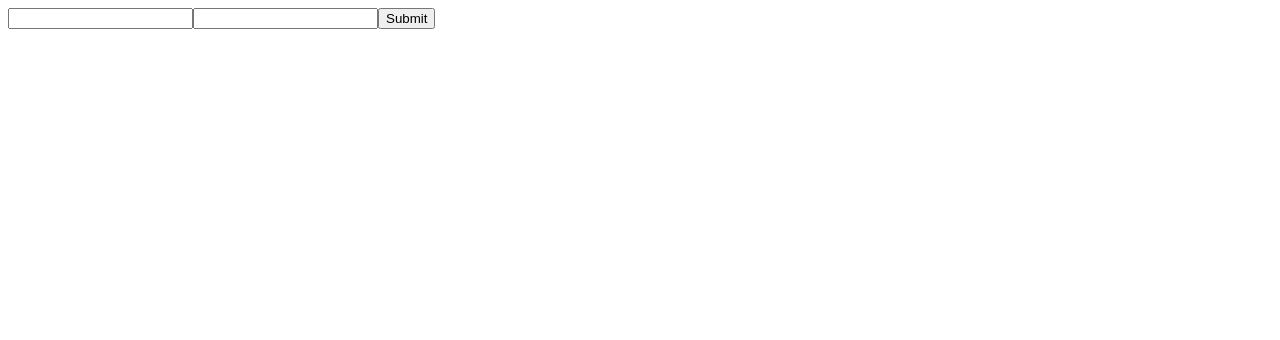
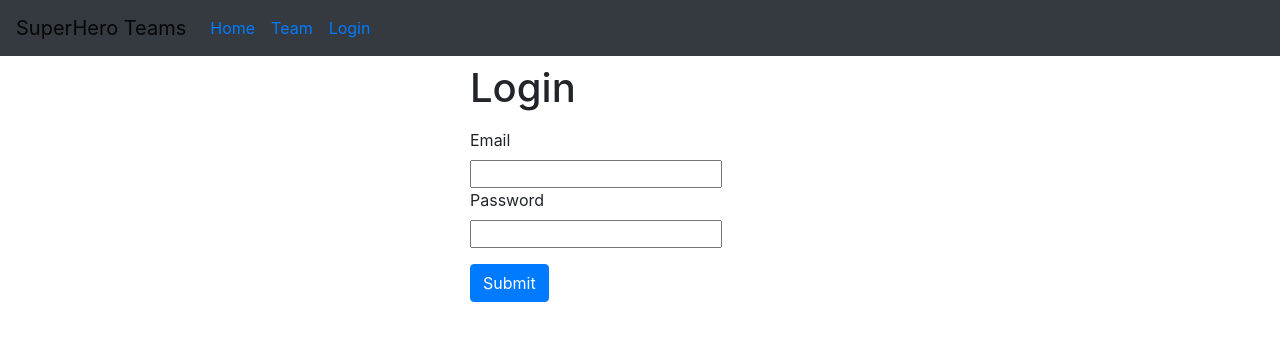
Before and after one commit to maxirama/superhero-challenge, a React (Create React App) app: page /login in a window 1280 px wide. Shown: the top 340 px of the page. Built offline with nearby package versions, Linux system fonts and the light colour scheme.

Commit message:
Add Navbar component. Refactorized Character component.

```diff
--- a/public/index.html
+++ b/public/index.html
@@ -1,15 +1,17 @@
 <!DOCTYPE html>
 <html lang="en">
+
 <head>
   <meta charset="utf-8" />
   <link rel="icon" href="%PUBLIC_URL%/favicon.ico" />
-    <meta name="viewport" content="width=device-width, initial-scale=1" />
-    <meta name="theme-color" content="#000000" />
-    <meta
-      name="description"
-      content="Web site created using create-react-app"
-    />
+  <meta name="viewport" content="width=device-width, initial-scale=1">
+  <meta name=" theme-color" content="#000000" />
+  <meta name="description" content="Web site created using create-react-app" />
+  <!-- We copy this link so we can use bootcamp along all our website. -->
+  <link rel="stylesheet" href="https://maxcdn.bootstrapcdn.com/bootstrap/4.0.0/css/bootstrap.min.css"
+    integrity="sha384-Gn5384xqQ1aoWXA+058RXPxPg6fy4IWvTNh0E263XmFcJlSAwiGgFAW/dAiS6JXm" crossorigin="anonymous">
   <link rel="apple-touch-icon" href="%PUBLIC_URL%/logo192.png" />
+  <link rel='stylesheet' href='style.css'>
   <!--
       manifest.json provides metadata used when your web app is installed on a
       user's mobile device or desktop. See https://developers.google.com/web/fundamentals/web-app-manifest/
@@ -26,7 +28,14 @@
     -->
   <title>React App</title>
 </head>
+
 <body>
+  <!-- JavaScript Bundle with Popper -->
+  <!-- This script allows us to use JS in our bootstrap components. -->
+  <script src="https://cdn.jsdelivr.net/npm/bootstrap@5.1.3/dist/js/bootstrap.bundle.min.js"
+    integrity="sha384-ka7Sk0Gln4gmtz2MlQnikT1wXgYsOg+OMhuP+IlRH9sENBO0LRn5q+8nbTov4+1p"
+    crossorigin="anonymous"></script>
+
   <noscript>You need to enable JavaScript to run this app.</noscript>
   <div id="root"></div>
   <!--
@@ -40,4 +49,5 @@
       To create a production bundle, use `npm run build` or `yarn build`.
     -->
 </body>
+
 </html>
--- /dev/null
+++ b/public/style.css
@@ -0,0 +1,8 @@
+* {
+  margin: 0;
+  padding: 0;
+}
+
+/* body {
+  background-color: rgb(9, 0, 31);
+} */
--- a/src/App.js
+++ b/src/App.js
@@ -3,7 +3,7 @@ import Login from "./pages/Login";
 import Home from "./pages/Home";
 import { BrowserRouter, Link, Route, Routes } from "react-router-dom";
 import Context from "./context/AuthContext";
-
+import Menu from "./components/Navbar";
 // Imports:
 //  Default => Same name as the default export
 //  {ImportOne, ImportTwo} (Naming import) => More than one export from the file
@@ -36,9 +36,10 @@ function App() {
         {/* Context provider wraps our Pages, so the pages can access to the Context props */}
         <Context.Provider value={localStorage.superHeroToken}>
           {/* Routes also wraps our pages, so the children can use React Router functionalitys. */}
+          <Menu></Menu>
           <Routes>
             <Route path="/" element={<Home />} />
-            <Route path="login" element={<Login />} />
+            <Route path="/login" element={<Login />} />
           </Routes>
         </Context.Provider>
       </BrowserRouter>
--- /dev/null
+++ b/src/components/Button.js
@@ -0,0 +1,7 @@
+import React from "react";
+
+export const Button = ({ onClick, text }) => {
+  return <button>{text}</button>;
+};
+
+export default Button;
--- a/src/components/Character.js
+++ b/src/components/Character.js
@@ -1,18 +1,22 @@
 import React from "react";
+import Button from "../components/Button";
+import { Card } from "react-bootstrap";
 
 // powerStats prop is an array of arrays maped by Object.entries method.
-const Character = ({ name, powerStats, img }) => {
+const Character = ({ name, powerStats, img, onClick }) => {
   return (
-    <div>
-      <h4>{name}</h4>
-      <img src={img} alt={`${name} card`} />
+    <Card style={{ width: "10em" }}>
+      <Card.Img variant="top" src="{img}" />
+      <Card.Body>
+        <Card.Title>{name}</Card.Title>
         <div>
           {powerStats.map((stat) => {
             const [key, value] = stat;
             return <div>{`${key.toUpperCase()} : ${value}`}</div>;
           })}
         </div>
-    </div>
+      </Card.Body>
+    </Card>
   );
 };
 
--- a/src/components/ListOfCharacters.js
+++ b/src/components/ListOfCharacters.js
@@ -1,19 +1,35 @@
 import React from "react";
 import { useState } from "react";
 import Character from "./Character";
+import Button from "./Button";
 
-const ListOfCharacters = ({ characters }) => {
-  const [heroTeam, setHeroTeam] = useState({});
+const ListOfCharacters = ({ characters, onClick }) => {
+  /* For our requirements, the hero/villains team must be in balance:
+  3 good and 3 evil, so each time before we try to add a Hero, we must
+  check it doesnt unbalance our team.
+  */
 
-  const checkHeroes = () => {};
+  // checkAlignmentBalance = (heroes) => {
+  // //   let good = 0;
+  // //   let evil = 0;
+
+  // //   heroes.forEach({hero}=>{
+
+  // //   })
+  // // };
+
   const buildCharacterResult = (character) => {
     return (
+      <>
         <Character
           id={character.id}
           name={character.name}
           img={character.image.url}
           powerStats={Object.entries(character.powerstats)}
+          alignment={character.biography.alignment}
         />
+        <Button text="Add to Team" onClick={onClick}></Button>
+      </>
     );
   };
 
--- /dev/null
+++ b/src/components/Navbar.js
@@ -0,0 +1,70 @@
+import { Navbar, Container, Nav, NavDropdown } from "react-bootstrap";
+import { Link } from "react-router-dom";
+import React from "react";
+import { useContext } from "react";
+import Context from "../context/AuthContext";
+
+export const Menu = () => {
+  const auth = useContext(Context);
+  // Conditional rendering with auth context
+  // const Log = () => {
+  //   return (
+
+  //   )
+  // }
+  return (
+    <Navbar bg="dark" expand="lg">
+      <Navbar.Brand href="#">SuperHero Teams</Navbar.Brand>
+      <Navbar.Toggle aria-controls="basic-navbar-nav"></Navbar.Toggle>
+      <Navbar.Collapse id="basic-navbar-navs">
+        <Nav className="me-auto">
+          <Nav.Link href="#">
+            <Link to="/home">Home</Link>
+          </Nav.Link>
+          <Nav.Link href="#">
+            <Link to="/team">Team</Link>
+          </Nav.Link>
+          <Nav.Link href="#">
+            {auth ? (
+              <Link to="/login">Logout</Link>
+            ) : (
+              <Link to="/login">Login</Link>
+            )}
+          </Nav.Link>
+        </Nav>
+      </Navbar.Collapse>
+    </Navbar>
+  );
+};
+
+export default Menu;
+
+// <nav class="navbar navbar-expand-sm bg-dark navbar-dark">
+//   <a href="#" class="navbar-brand">
+//     {" "}
+//     SuperHero Teams
+//   </a>
+//   <button
+//     class="navbar-toggler"
+//     type="button"
+//     data-bs-toggle="collapse"
+//     data-bs-target="#navmenu"
+//   >
+//     <span class="navbar-toggler-icon"></span>
+//   </button>
+
+//   <div class="collapse navbar-collapse" id="navmenu">
+//     <ul class="navbar-nav ms-auto">
+//       <li class="nav-item">
+//         <a href="/" class="nav-link">
+//           Searcher
+//         </a>
+//       </li>
+//       <li class="nav-item">
+//         <a href="/home" class="nav-link">
+//           My Team
+//         </a>
+//       </li>
+//     </ul>
+//   </div>
+// </nav>
--- a/src/hooks/useAuth.js
+++ /dev/null
@@ -1,3 +0,0 @@
-import React from "react";
-
-export const useAuth = () => {};
--- a/src/pages/Home.js
+++ b/src/pages/Home.js
@@ -20,15 +20,33 @@ function Home() {
   //The state's hooks allows us to update the state of certain component.
   const [searchValue, setSearchValue] = useState();
 
-  // In react, when we make an element's list, each child must have an unique KEY.
-  //This allows react to identify in a list the elements that its rendering
+  /* For our requirements, the hero/villains team must be in balance:
+   3 good and 3 evil, so each time before we try to add a Hero, we must
+    check it doesnt unbalance our team.
+  */
+  const [heroTeam, setHeroTeam] = useState([]);
+  // const [alignment, setAlignment] = useState([{ good: 0 }, { evil: 0 }]);
 
-  // Event handling function: we will use this function to specifie our  component
-  // how to handle the input change event.
+  const updateTeamBalance = (heroes) => {
+    heroes.forEach((hero) => {});
+
+    // In react, when we make an element's list, each child must have an unique KEY.
+    //This allows react to identify in a list the elements that its rendering
+
+    // Event handling function: we will use this function to specifie our  component
+    // how to handle the input change event.
+  };
+
+  const handleClick = () => {
+    return console.log("Hola");
+  };
+
   const handleChange = (e) => {
     searchResults(e.target.value);
   };
-  let auth = useContext(Context);
+
+  // Pop up de falta de permisos / redireccion
+  const auth = useContext(Context);
   if (!auth) {
     return <Navigate to="login" />;
   }
@@ -40,8 +58,11 @@ function Home() {
   if (auth) {
     return (
       <>
+        <h1>Home</h1>
         <input type="text" value={searchValue} onChange={handleChange}></input>
-        <div>{<ListOfCharacters characters={characters} />}</div>
+        <div>
+          {<ListOfCharacters characters={characters} onClick={handleClick} />}
+        </div>
       </>
     );
   }
--- a/src/pages/Login.js
+++ b/src/pages/Login.js
@@ -2,6 +2,8 @@ import React from "react";
 import { Formik, Form, Field, useFormik } from "formik";
 import * as Yup from "yup";
 import axios, { Axios } from "axios";
+import Menu from "../components/Navbar.js";
+import { Container, Row, Col, Stack } from "react-bootstrap";
 
 /*Forms allows us to send (POST) information to the server to create something.*/
 /* Formik is a library that allows us to deal with forms in React. When dealing
@@ -18,7 +20,6 @@ Formik put all this things togheter in a very very simple and less verbose way.
 
 const TOKEN_URL = "http://challenge-react.alkemy.org/";
 export default function Login() {
-  console.log();
   const SignupSchema = Yup.object().shape({
     email: Yup.string().email("Introduce a valid email").required("Required"),
     password: Yup.string()
@@ -44,8 +45,10 @@ export default function Login() {
       });
   };
 
+  // Agregar logica de redireccion al submittear validamente
+
   return (
-    <div>
+    <Container>
       <Formik
         initialValues={{
           email: "",
@@ -61,17 +64,37 @@ export default function Login() {
         // Bind values to the HTML forms.
       >
         {({ errors, touched }) => (
+          <Stack gap={4} className="col-md-4 mx-auto">
+            <h1 className="py-2">Login</h1>
             <Form>
+              <div>
+                <label className="d-block" htmlFor="email">
+                  Email{" "}
+                </label>
                 <Field name="email" />
-            {errors.email && touched.email ? <div>{errors.email}</div> : null}
+                <div>
+                  {errors.email && touched.email ? (
+                    <div className="text-danger">{errors.email}</div>
+                  ) : null}
+                </div>
+              </div>
+              <div>
+                <label className="d-block" htmlFor="password">
+                  Password{" "}
+                </label>
                 <Field name="password" />
                 {errors.password && touched.password ? (
-              <div>{errors.password}</div>
+                  <div className="text-danger">{errors.password}</div>
                 ) : null}
-            <button type="submit">Submit</button>
+              </div>
+
+              <button className="btn btn-primary my-3" type="submit">
+                Submit
+              </button>
             </Form>
+          </Stack>
         )}
       </Formik>
-    </div>
+    </Container>
   );
 }
```
Lines whose indentation alone changed are shown as unchanged.
